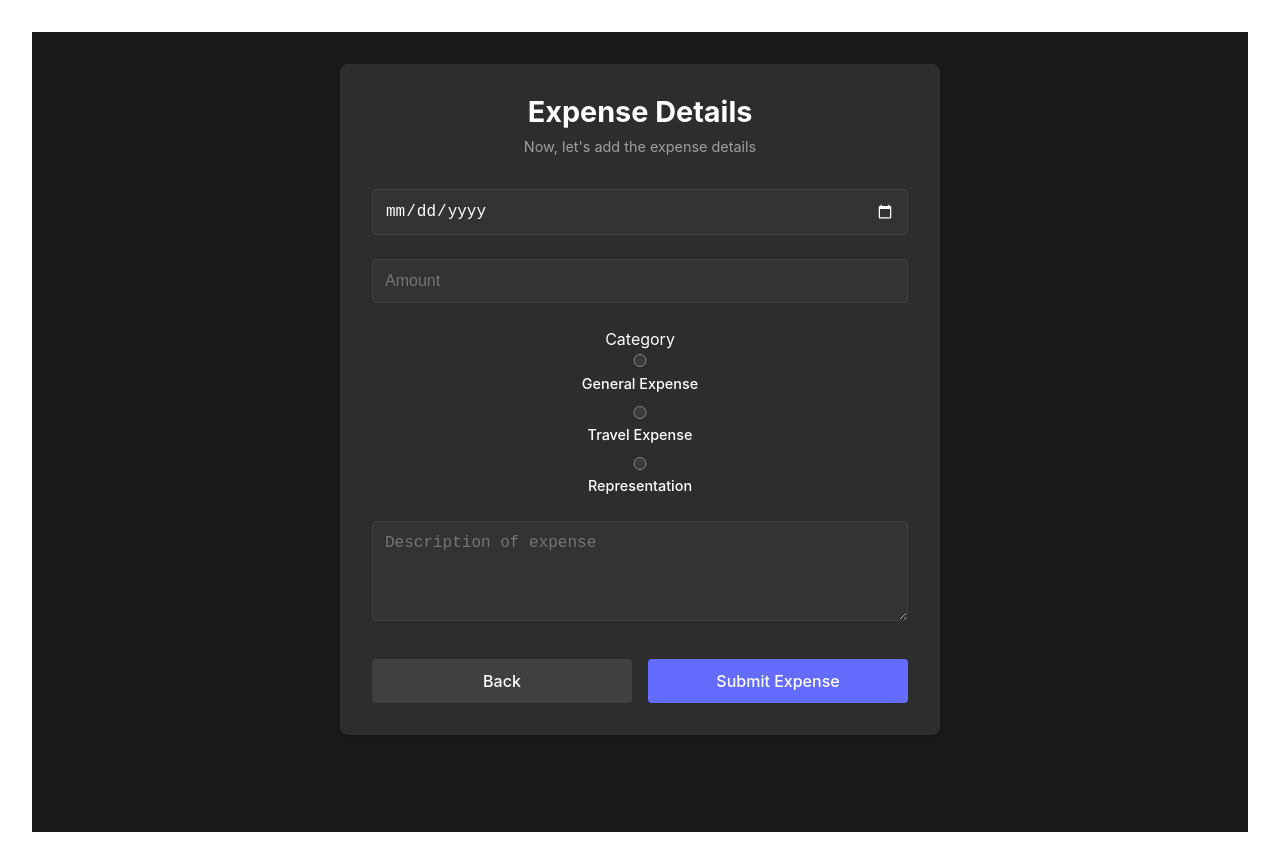
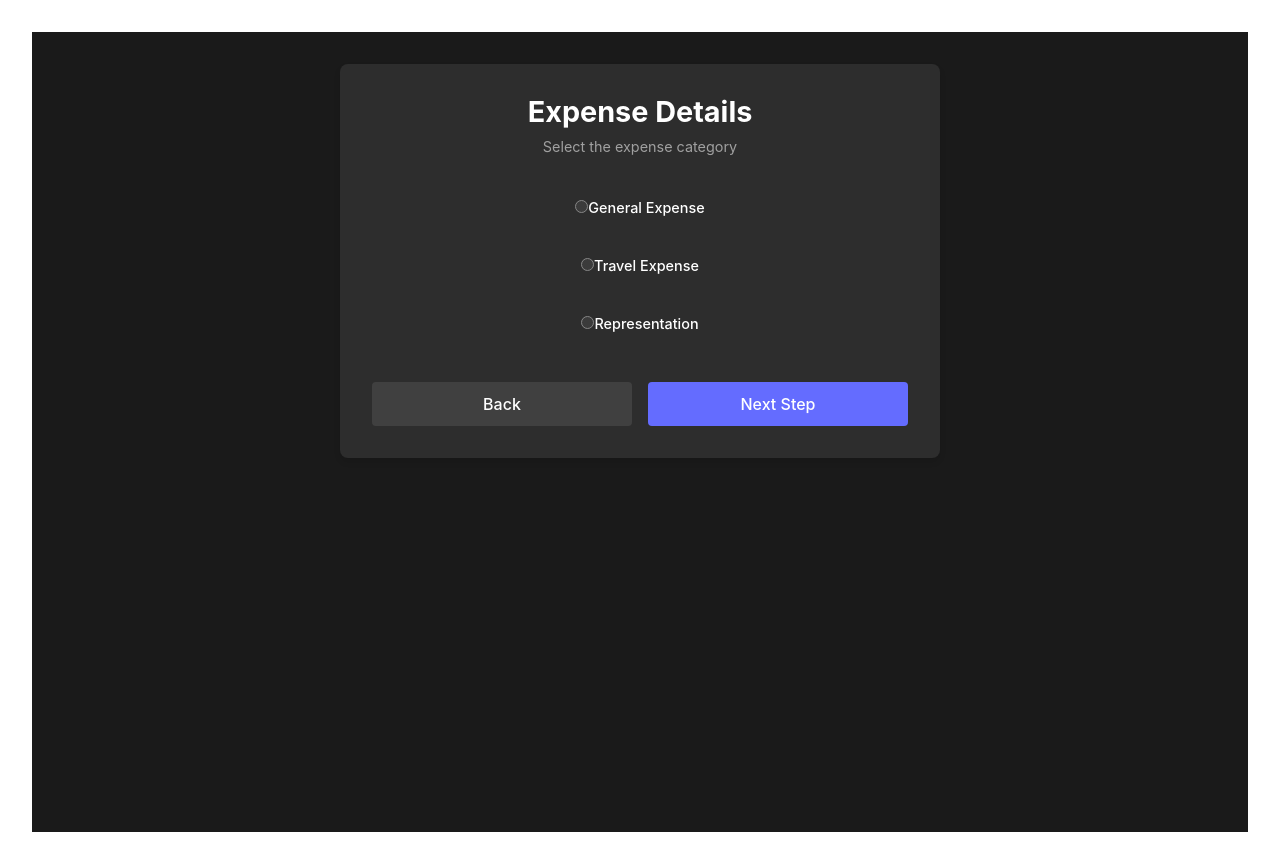
Before and after one commit to dominykas-twoday/ai-hackathon-ui, a React (Vite) app: page /form in a window 1280 px wide. Both pictures are taken after a click on the button "Next Step". Built offline with nearby package versions, Linux system fonts and the light colour scheme.

Commit message:
Add third expense wizard step

```diff
--- a/src/components/ExpenseForm.css
+++ b/src/components/ExpenseForm.css
@@ -58,6 +58,48 @@
 .form-group textarea {
   resize: vertical;
   min-height: 100px;
+}
+
+.radio-label {
+  margin-bottom: 0.75rem;
+  color: #ffffff;
+  font-size: 0.9rem;
+}
+
+.radio-group {
+  display: flex;
+  flex-direction: column;
+  gap: 0.75rem;
+}
+
+.radio-option {
+  display: flex;
+  align-items: center;
+  gap: 0.75rem;
+  cursor: pointer;
+  padding: 0.5rem;
+  border-radius: 4px;
+  transition: background-color 0.2s;
+}
+
+.radio-option:hover {
+  background-color: #383838;
+}
+
+.radio-option input[type="radio"] {
+  width: auto;
+  margin: 0;
+  cursor: pointer;
+}
+
+.radio-option input[type="radio"]:checked + span {
+  color: #646cff;
+}
+
+.project-details {
+  margin-top: 1.5rem;
+  padding-top: 1.5rem;
+  border-top: 1px solid #404040;
 }
 
 .file-upload {
--- a/src/components/ExpenseForm.tsx
+++ b/src/components/ExpenseForm.tsx
@@ -4,18 +4,14 @@ import "./ExpenseForm.css";
 const ExpenseForm = () => {
   const [step, setStep] = useState(1);
   const [formData, setFormData] = useState({
-    date: "",
-    amount: "",
     category: "",
-    description: "",
     receipt: null as File | null,
+    reimbursementEntity: "",
+    projectCompanyName: "",
+    projectName: "",
   });
 
-  const handleChange = (
-    e: React.ChangeEvent<
-      HTMLInputElement | HTMLSelectElement | HTMLTextAreaElement
-    >
-  ) => {
+  const handleChange = (e: React.ChangeEvent<HTMLInputElement>) => {
     const { name, value } = e.target;
     setFormData((prev) => ({
       ...prev,
@@ -39,11 +35,11 @@ const ExpenseForm = () => {
   };
 
   const nextStep = () => {
-    setStep(2);
+    setStep((prev) => prev + 1);
   };
 
   const prevStep = () => {
-    setStep(1);
+    setStep((prev) => prev - 1);
   };
 
   const renderStep1 = () => (
@@ -73,33 +69,8 @@ const ExpenseForm = () => {
   const renderStep2 = () => (
     <>
       <h1>Expense Details</h1>
-      <p className="step-description">Now, let's add the expense details</p>
+      <p className="step-description">Select the expense category</p>
       <div className="form-group">
-        <input
-          type="date"
-          name="date"
-          value={formData.date}
-          onChange={handleChange}
-          required
-          placeholder="Date of expense"
-        />
-      </div>
-
-      <div className="form-group">
-        <input
-          type="number"
-          name="amount"
-          value={formData.amount}
-          onChange={handleChange}
-          required
-          placeholder="Amount"
-          min="0"
-          step="0.01"
-        />
-      </div>
-
-      <div className="form-group">
-        <p className="radio-label">Category</p>
         <div className="radio-group">
           <label className="radio-option">
             <input
@@ -137,15 +108,71 @@ const ExpenseForm = () => {
         </div>
       </div>
 
+      <div className="button-group">
+        <button type="button" className="back-button" onClick={prevStep}>
+          Back
+        </button>
+        <button type="button" className="next-button" onClick={nextStep}>
+          Next Step
+        </button>
+      </div>
+    </>
+  );
+
+  const renderStep3 = () => (
+    <>
+      <h1>Reimbursement</h1>
+      <p className="step-description">Select who will reimburse your expense</p>
       <div className="form-group">
-        <textarea
-          name="description"
-          value={formData.description}
-          onChange={handleChange}
-          required
-          placeholder="Description of expense"
-          rows={4}
-        />
+        <div className="radio-group">
+          <label className="radio-option">
+            <input
+              type="radio"
+              name="reimbursementEntity"
+              value="company"
+              checked={formData.reimbursementEntity === "company"}
+              onChange={handleChange}
+              required
+            />
+            <span>Your Company</span>
+          </label>
+          <label className="radio-option">
+            <input
+              type="radio"
+              name="reimbursementEntity"
+              value="project"
+              checked={formData.reimbursementEntity === "project"}
+              onChange={handleChange}
+              required
+            />
+            <span>Project Company</span>
+          </label>
+        </div>
+
+        {formData.reimbursementEntity === "project" && (
+          <div className="project-details">
+            <div className="form-group">
+              <input
+                type="text"
+                name="projectCompanyName"
+                value={formData.projectCompanyName}
+                onChange={handleChange}
+                placeholder="Enter project company name"
+                required
+              />
+            </div>
+            <div className="form-group">
+              <input
+                type="text"
+                name="projectName"
+                value={formData.projectName}
+                onChange={handleChange}
+                placeholder="Enter project name"
+                required
+              />
+            </div>
+          </div>
+        )}
       </div>
 
       <div className="button-group">
@@ -162,7 +189,9 @@ const ExpenseForm = () => {
   return (
     <div className="expense-form-container">
       <form onSubmit={handleSubmit} className="expense-form">
-        {step === 1 ? renderStep1() : renderStep2()}
+        {step === 1 && renderStep1()}
+        {step === 2 && renderStep2()}
+        {step === 3 && renderStep3()}
       </form>
     </div>
   );
```
